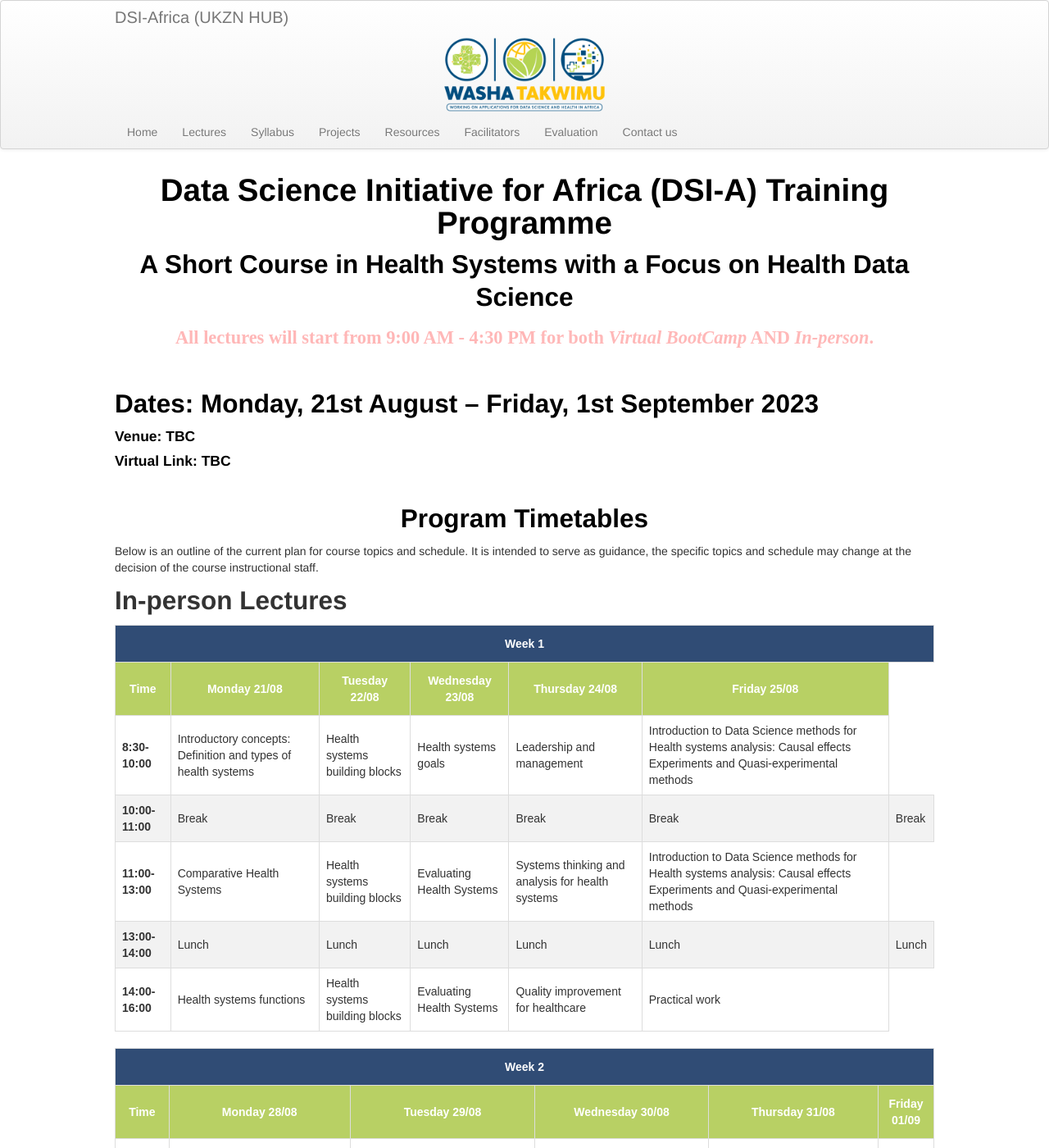
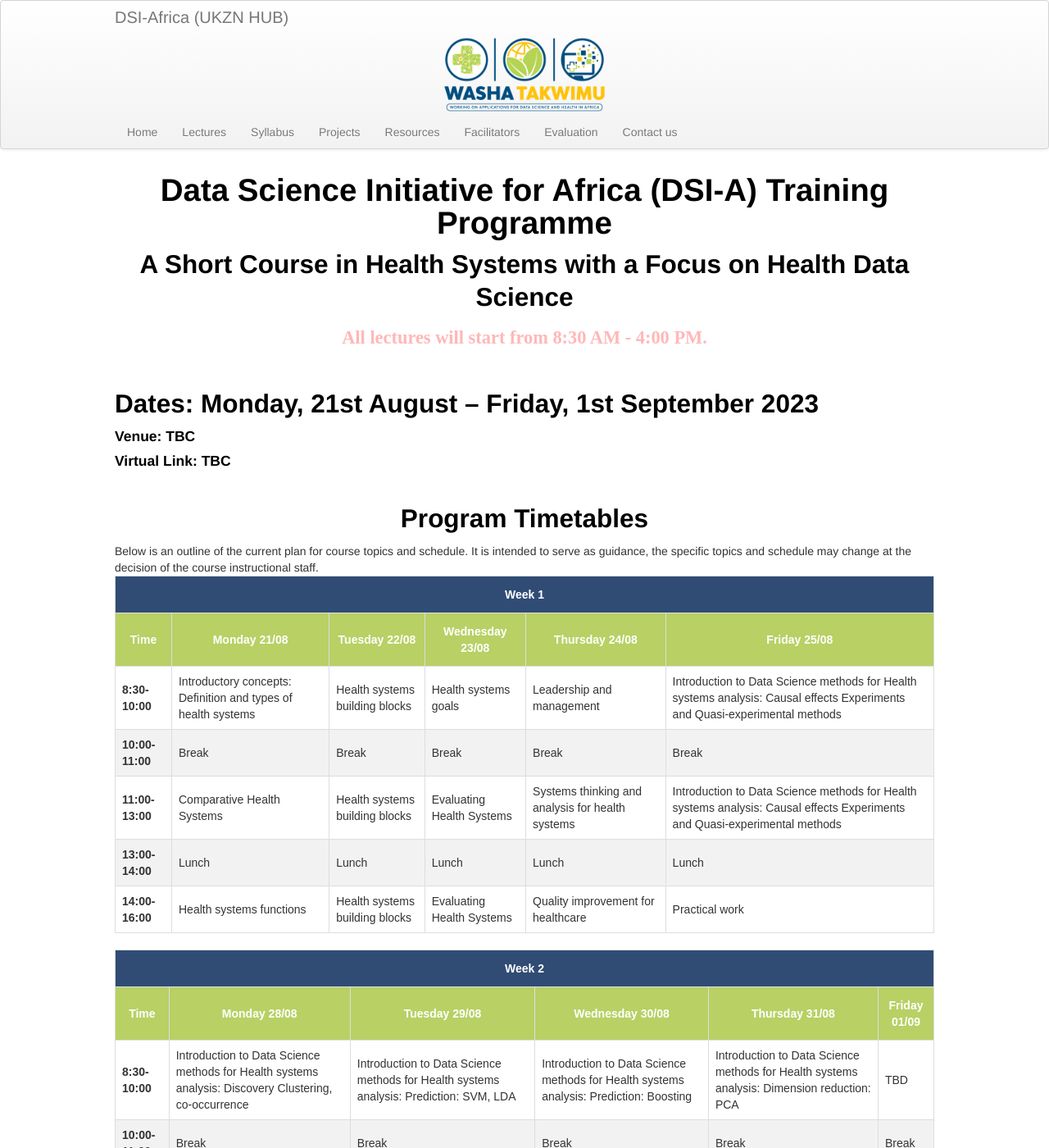
Before and after one commit to hscourseukzn/hscourseukzn.github.io, a Jekyll site: the page built from index.md, in a window 1280 px wide and 1400 px high. Shown: the whole window at 82% size. Built offline with Jekyll 4.4.1, drawn with Linux system fonts in a browser that asks for light colours.

Commit message:
Update index.md

```diff
--- a/index.md
+++ b/index.md
@@ -124,7 +124,7 @@ title: Health Systems Short Course
 <h2 style="background-color:white; color:black; text-align: center;"> A Short Course in Health Systems with a Focus on Health Data Science </h2>
 
 
-<h3 style="background-color:white; color:Red; text-align: center;"> All lectures will start from 9:00 AM - 4:30 PM for both <i lang="la">Virtual BootCamp</i> AND <i lang="la">In-person</i>. </h3> <br>
+<h3 style="background-color:white; color:Red; text-align: center;"> All lectures will start from 8:30 AM - 4:00 PM. </h3> <br>
 
 <!-- <h2 style="background-color:white; color:black; text-align: left;"> Virtual BootCamp: 19 – 23 June 2023 </h2> -->
 <!-- <h4 style="background-color:white; color:black; text-align: left;"> Please use the following link: <a href="https://ukzn.zoom.us/j/98032587955?pwd=TnkzUHpvc0txMTA1WWViNVZseTVEdz09" target="_blank"><span style="text-align:center">ZOOM LINK</span></a>. </h4> -->
@@ -195,7 +195,7 @@ Below is an outline of the current plan for course topics and schedule. It is in
 
 
 
-<h2>In-person Lectures</h2>
+<!-- <h2>In-person Lectures</h2> -->
 
 <table id="inpersonw1">
   <tr>
@@ -234,7 +234,6 @@ Below is an outline of the current plan for course topics and schedule. It is in
     <td class="tg-0lax">Break</td>
     <td class="tg-0lax">Break</td>
     <td class="tg-0lax">Break</td>
-    <td class="tg-0lax">Break</td>
   </tr>
   <tr>
     <td class="tg-amwm"><b>11:00-13:00</b></td>
@@ -246,7 +245,6 @@ Below is an outline of the current plan for course topics and schedule. It is in
   </tr>
   <tr>
     <td class="tg-amwm"><b>13:00-14:00</b></td>
-    <td class="tg-0lax">Lunch</td>
     <td class="tg-0lax">Lunch</td>
     <td class="tg-0lax">Lunch</td>
     <td class="tg-0lax">Lunch</td>
```
